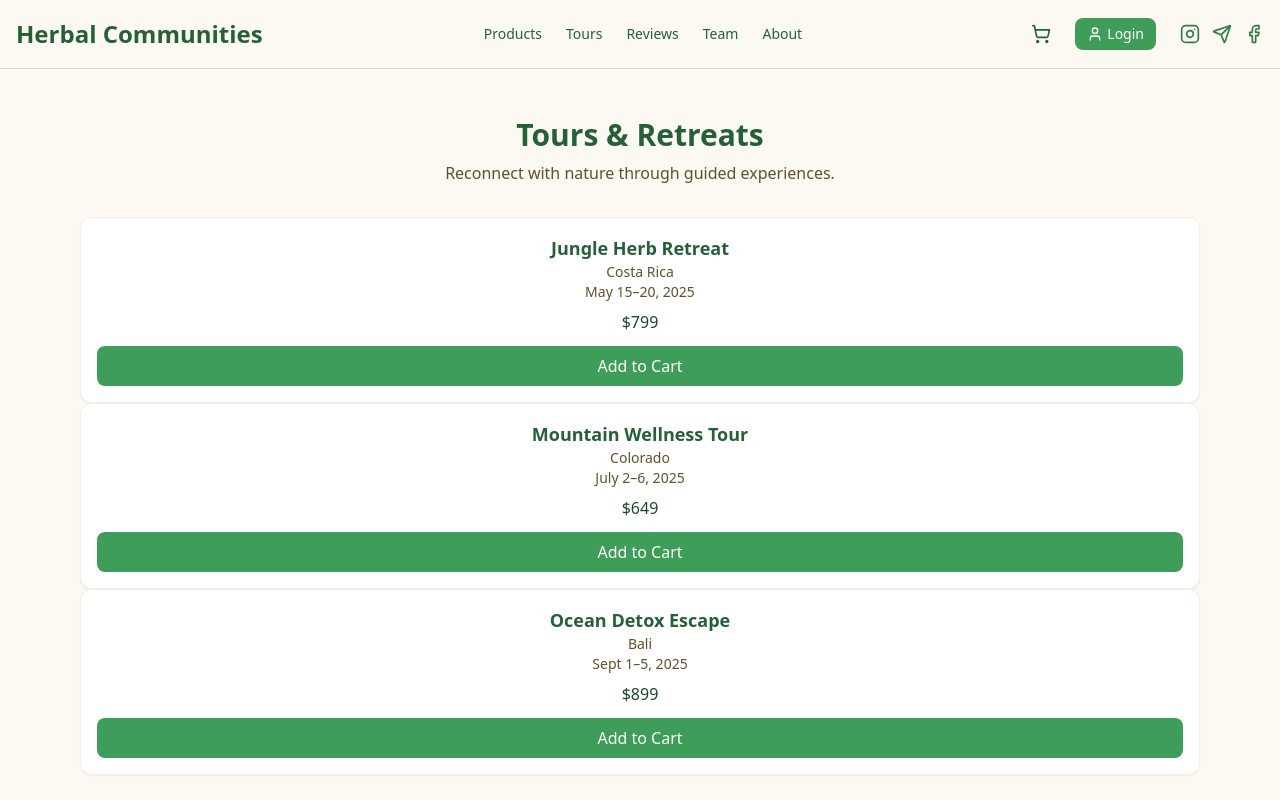
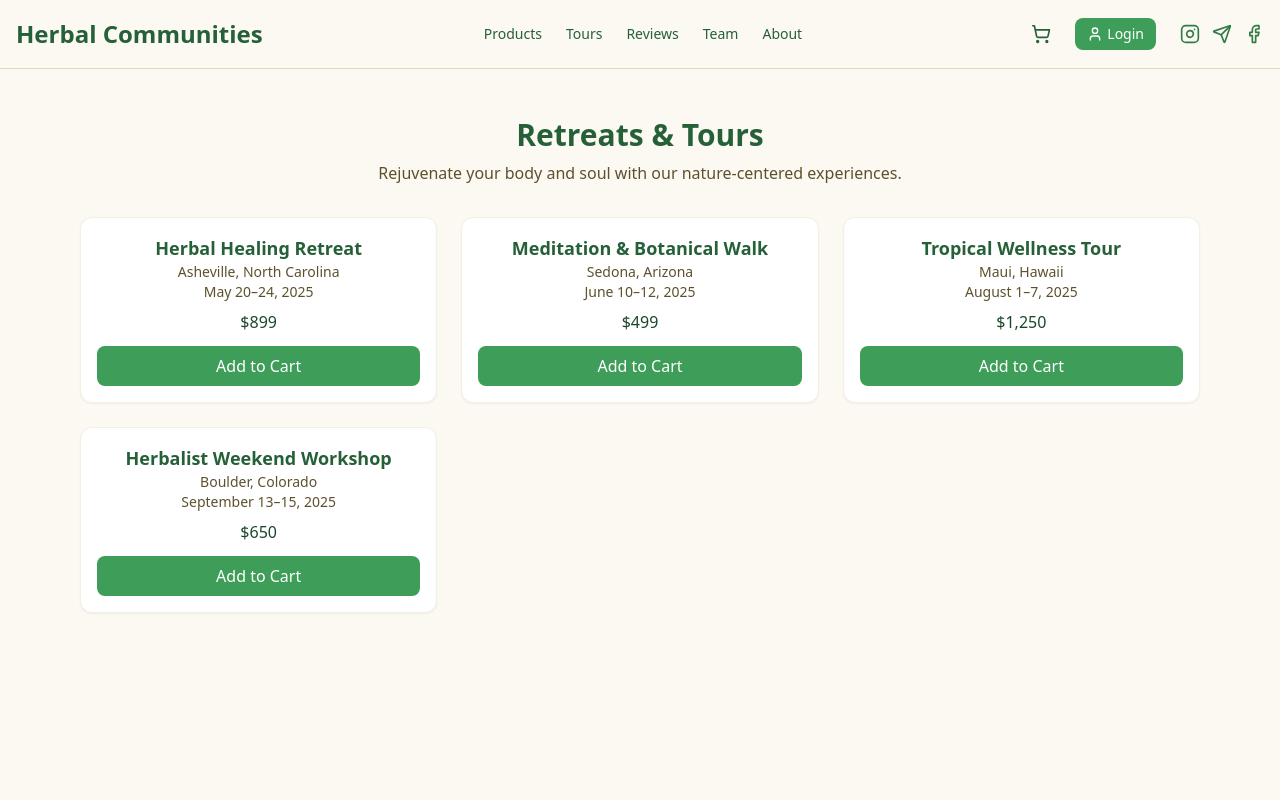
Before and after one commit to dev-verde1071/Herbal-com, a Next.js app: page /tours in a window 1280 px wide. Shown: the top 800 px of the page. Built offline with nearby package versions, Linux system fonts and the light colour scheme.

Commit message:
Update page.tsx

```diff
--- a/src/app/tours/page.tsx
+++ b/src/app/tours/page.tsx
@@ -2,19 +2,47 @@ import Container from "@/components/container";
 import PageHeader from "@/components/page-header";
 import TourCard from "@/components/tour-card";
 
+const sampleTours = [
+  {
+    id: 1,
+    title: "Herbal Healing Retreat",
+    location: "Asheville, North Carolina",
+    date: "May 20–24, 2025",
+    price: "$899",
+  },
+  {
+    id: 2,
+    title: "Meditation & Botanical Walk",
+    location: "Sedona, Arizona",
+    date: "June 10–12, 2025",
+    price: "$499",
+  },
+  {
+    id: 3,
+    title: "Tropical Wellness Tour",
+    location: "Maui, Hawaii",
+    date: "August 1–7, 2025",
+    price: "$1,250",
+  },
+  {
+    id: 4,
+    title: "Herbalist Weekend Workshop",
+    location: "Boulder, Colorado",
+    date: "September 13–15, 2025",
+    price: "$650",
+  },
+];
+
 export default function ToursPage() {
-  const tours = [
-    { id: 1, title: "Jungle Herb Retreat", location: "Costa Rica", date: "May 15–20, 2025", price: "$799" },
-    { id: 2, title: "Mountain Wellness Tour", location: "Colorado", date: "July 2–6, 2025", price: "$649" },
-    { id: 3, title: "Ocean Detox Escape", location: "Bali", date: "Sept 1–5, 2025", price: "$899" },
-  ];
-
   return (
     <Container>
-      <PageHeader title="Tours & Retreats" subtitle="Reconnect with nature through guided experiences." />
-      <div className="grid-auto">
-        {tours.map((t) => (
-          <TourCard key={t.id} tour={t} />
+      <PageHeader
+        title="Retreats & Tours"
+        subtitle="Rejuvenate your body and soul with our nature-centered experiences."
+      />
+      <div className="grid gap-6 md:grid-cols-2 lg:grid-cols-3">
+        {sampleTours.map((tour) => (
+          <TourCard key={tour.id} tour={tour} />
         ))}
       </div>
     </Container>
```
